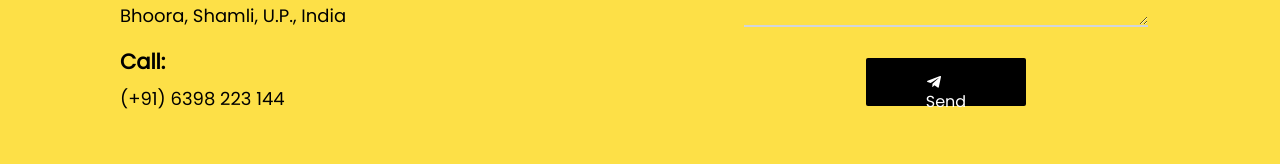
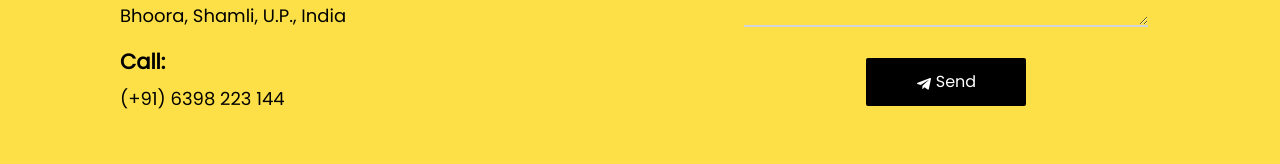
Before and after one commit to shahad-hassan19/Portfolio, a React (Create React App) app in the folder portfolio/: page / in a window 1280 px wide. Shown: the part 6505-6669 px from the top of the page. Built offline with nearby package versions, Linux system fonts and the light colour scheme.

Commit message:
Updating UI

```diff
--- a/portfolio/src/Components/ContactSection.js
+++ b/portfolio/src/Components/ContactSection.js
@@ -21,10 +21,9 @@ export default function ContactSection(){
         setLoading(true)
         emailjs.sendForm('service_x02jmrm', 'template_czqjhqp', form.current, 'mv_jU07IPDEPAdBHe')
             .then((result) => {
-                console.log(result.text);
+                e.target.reset();
                 toast.success('Message sent successfully!')
                 setLoading(false)
-                e.target.reset();
             }, (error) => {
                 console.log(error.text);
             }
@@ -99,7 +98,7 @@ export default function ContactSection(){
                         </div>
                         <button type='submit' value='send' disabled={!isFormValid() || loading} className=" bg-black inline-flex justify-center text-white mt-6 self-center rounded-sm lg:my-6 w-40 h-12 py-3">
                                 {
-                                    loading ? "Sending..." : (<span><FaTelegramPlane className='mt-1 mr-1'/>Send</span>)
+                                    loading ? "Sending ..." : (<span className='inline-flex items-center justify-center'><FaTelegramPlane className='mt-1 mr-1'/>Send</span>)
                                 }
                         </button>
                     </form>
```
